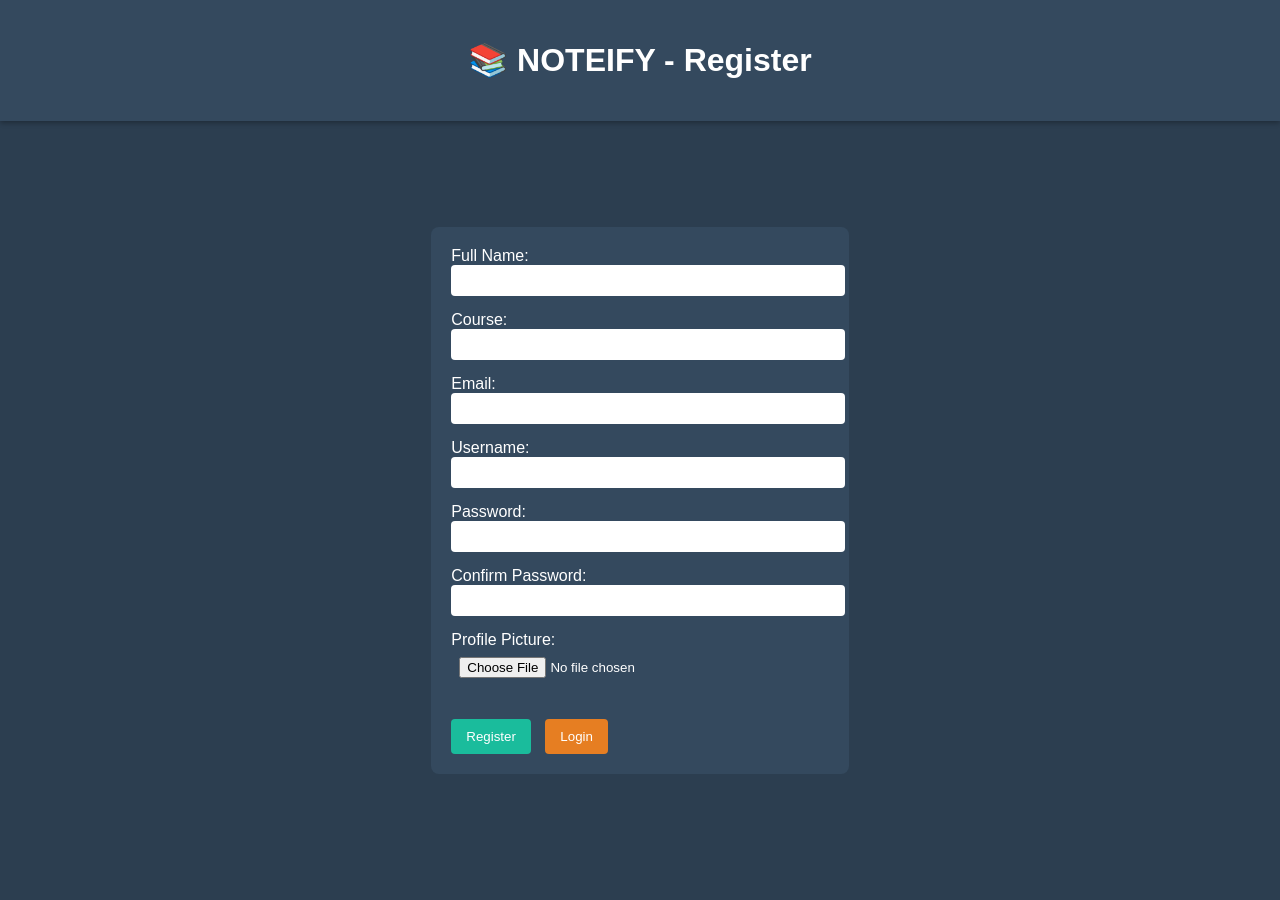
After one commit to Aashish150420/noteify-php, a PHP site: page /register.html in a window 1280 px wide. The commit adds this page. Run offline with PHP 8.4, Linux system fonts and the light colour scheme.

Commit message:
new pages added

```diff
--- /dev/null
+++ b/register.html
@@ -0,0 +1,119 @@
+<!DOCTYPE html>
+<html lang="en">
+<head>
+    <meta charset="UTF-8">
+    <meta name="viewport" content="width=device-width, initial-scale=1.0">
+    <title>📚 NOTEIFY</title>
+    <style>
+  body {
+    margin: 0;
+    background-color: #2c3e50;
+    font-family: Arial, sans-serif;
+  }
+
+  /* Fixed header */
+  header {
+    position: fixed;
+    top: 0;
+    left: 0;
+    width: 100%;
+    background-color: #34495e;
+    color: white;
+    text-align: center;
+    padding: 20px 0;
+    z-index: 1000;
+    box-shadow: 0 2px 5px rgba(0,0,0,0.3);
+  }
+
+  /* Container for the form below header */
+  .form-container {
+    display: flex;
+    justify-content: center;
+    align-items: center;
+    min-height: 100vh;
+    padding-top: 100px; /* space for fixed header */
+  }
+
+  form {
+    background-color: #34495e;
+    padding: 20px;
+    border-radius: 8px;
+    color: white;
+    min-width: 300px;
+  }
+
+  .form-group {
+    margin-bottom: 15px;
+  }
+
+  input {
+    width: 100%;
+    padding: 8px;
+    border-radius: 4px;
+    border: none;
+  }
+
+  button {
+    margin-right: 10px;
+    padding: 10px 15px;
+    border: none;
+    border-radius: 4px;
+    cursor: pointer;
+  }
+
+  button[type="submit"] {
+    background-color: #1abc9c;
+    color: white;
+  }
+
+  button[type="button"] {
+    background-color: #e67e22;
+    color: white;
+  }
+</style>
+</head>
+<body>
+    <header>
+        <h1>📚 NOTEIFY - Register</h1>
+    </header>
+
+    <div class="form-container">
+        <div class="registration-form" style="color:white;">
+            <form action="/register" method="POST">
+                <div class="form-group">
+                    <label for="fullname">Full Name:</label>
+                    <input type="text" id="fullname" name="fullname"  required>
+                </div>
+                <div class="form-group">
+                    <label for="course">Course:</label>
+                    <input type="text" id="course" name="course" required>
+                </div>
+                <div class="form-group">
+                    <label for="email">Email:</label>
+                    <input type="email" id="email" name="email" required>
+                </div>
+                <div class="form-group">
+                    <label for="username">Username:</label>
+                    <input type="text" id="username" name="username" required>
+                </div>
+
+                <div class="form-group">
+                    <label for="password">Password:</label>
+                    <input type="password" id="password" name="password" required>
+                </div>
+                <div class="form-group">
+                    <label for="password">Confirm Password:</label>
+                    <input type="password" id="password" name="password" required>
+                </div>
+
+                <div class="form-group">
+                    <label for="profile_pic">Profile Picture:</label>
+                    <input type="file" id="profile_pic" name="profile_pic" accept="image/*" required><br><br>
+                </div>
+
+        <button type="submit">Register</button>
+        <button type="button" onclick="window.location.href='login.html'">Login</button>
+    </form>
+    </div>
+</body>
+</html>
--- a/styles.css
+++ b/styles.css
@@ -92,8 +92,8 @@ body {
     padding: 20px;
     border-radius: 6px;
     box-shadow: 0 4px 8px rgba(0,0,0,0.3);
-    width: 500px;          /* 🔥 REQUIRED */
-    z-index: 1000;         /* 🔥 REQUIRED */
+    width: 500px;
+    z-index: 1000;
 }
 .modal.active {
     display: block;
```
Also changed, not shown: login.html (added, +99 -0 lines).
